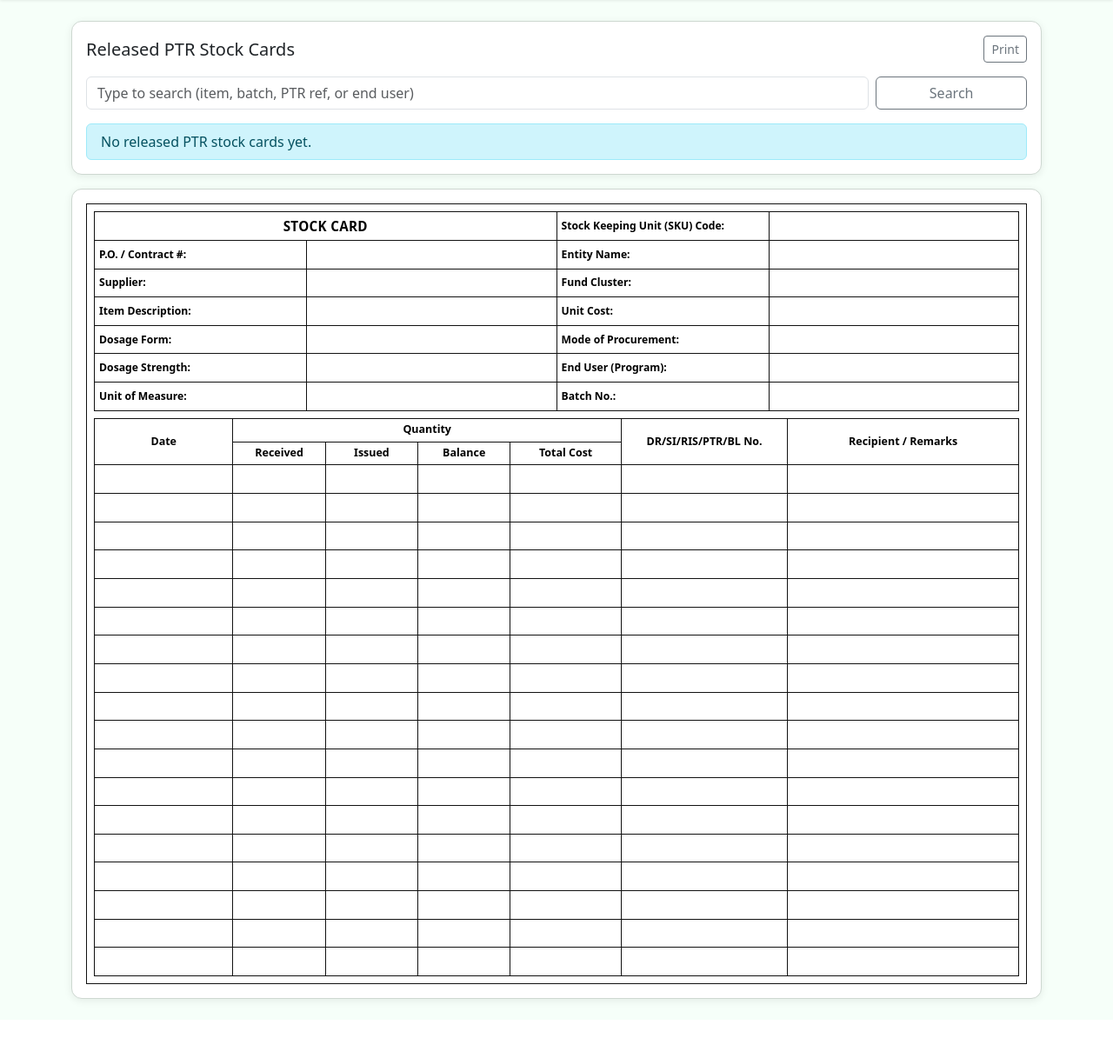
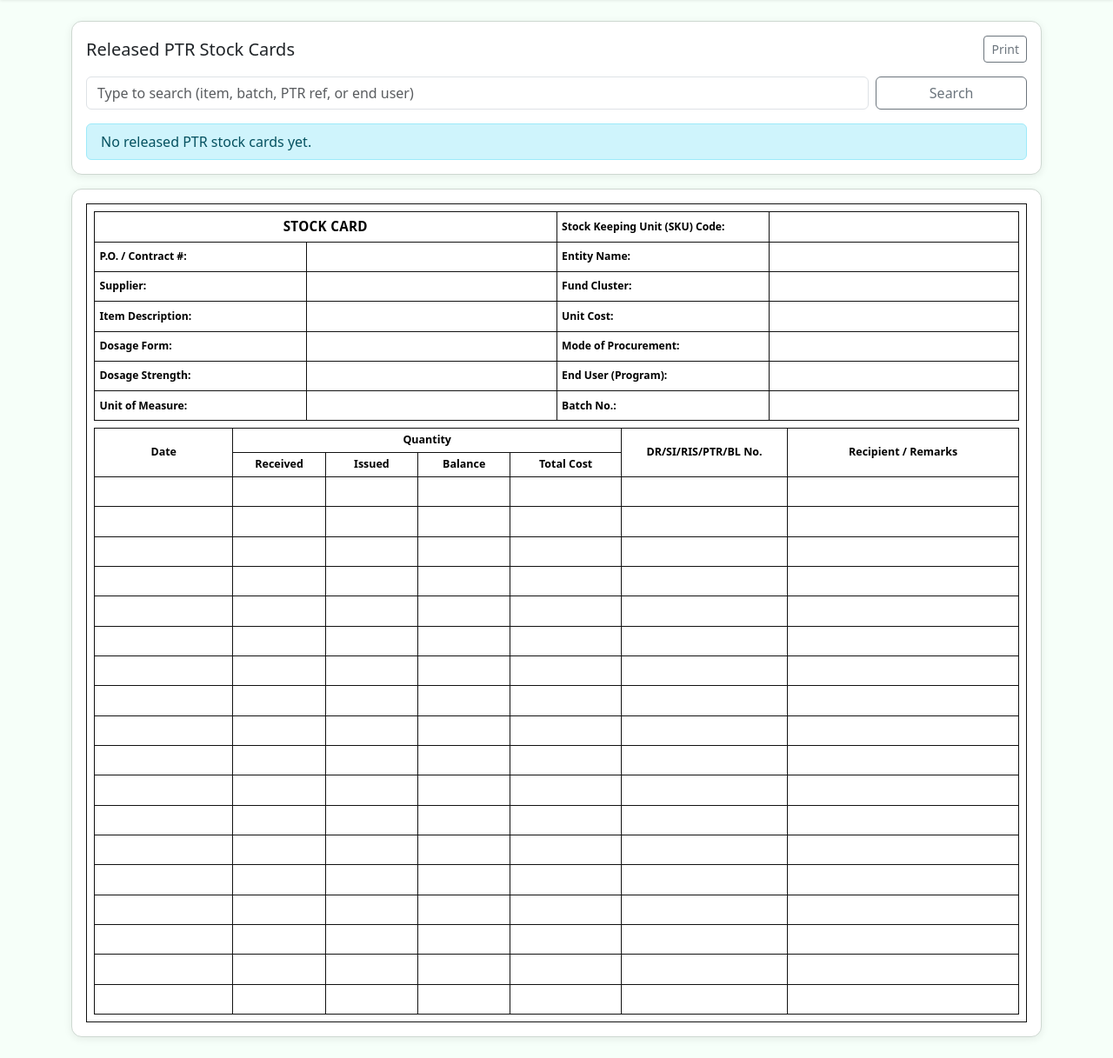
Before and after one commit to Rjcoloquit/Property-Stock-Transfer-Report, a PHP site: page /PTR/stock_card.php in a window 1280 px wide. Shown: the part 74-1291 px from the top of the page at 87% size. Before the commit the page ends 1229 px from the top, so only its background shows below. Run offline with PHP 8.4, Linux system fonts and the light colour scheme; a user stored in the database is signed in; data that the repository does not hold is empty.

Commit message:
stock card update

```diff
--- a/stock_card.php
+++ b/stock_card.php
@@ -352,10 +352,10 @@ while (count($ledgerRows) < 18) {
                             <table class="table table-bordered table-sm mb-0 stock-card-ledger-table">
                                 <thead>
                                     <tr>
-                                        <th rowspan="2" class="stock-col-date">Date</th>
+                                        <th rowspan="2" class="stock-col-date text-center">Date</th>
                                         <th colspan="4" class="text-center">Quantity</th>
-                                        <th rowspan="2" class="stock-col-ref">DR/SI/RIS/PTR/BL No.</th>
-                                        <th rowspan="2" class="stock-col-remarks">Recipient / Remarks</th>
+                                        <th rowspan="2" class="stock-col-ref text-center">DR/SI/RIS/PTR/BL No.</th>
+                                        <th rowspan="2" class="stock-col-remarks text-center">Recipient / Remarks</th>
                                     </tr>
                                     <tr>
                                         <th class="stock-col-qty text-center">Received</th>
@@ -367,12 +367,12 @@ while (count($ledgerRows) < 18) {
                                 <tbody>
                                     <?php foreach ($ledgerRows as $row): ?>
                                         <tr>
-                                            <td><input type="text" class="stock-card-line-input" value="<?= htmlspecialchars((string) ($row['entry_date'] ?? '')) ?>" readonly></td>
-                                            <td><input type="text" class="stock-card-line-input text-end" value="<?= htmlspecialchars((string) ($row['received'] ?? '')) ?>" readonly></td>
-                                            <td><input type="text" class="stock-card-line-input text-end" value="<?= htmlspecialchars((string) ($row['issued'] ?? '')) ?>" readonly></td>
-                                            <td><input type="text" class="stock-card-line-input text-end" value="<?= htmlspecialchars((string) ($row['balance'] ?? '')) ?>" readonly></td>
-                                            <td><input type="text" class="stock-card-line-input text-end" value="<?= htmlspecialchars((string) ($row['total_cost'] ?? '')) ?>" readonly></td>
-                                            <td><input type="text" class="stock-card-line-input" value="<?= htmlspecialchars((string) ($row['ref_no'] ?? '')) ?>" readonly></td>
+                                            <td class="text-center"><input type="text" class="stock-card-line-input text-center" value="<?= htmlspecialchars((string) ($row['entry_date'] ?? '')) ?>" readonly></td>
+                                            <td class="text-center"><input type="text" class="stock-card-line-input text-center" value="<?= htmlspecialchars((string) ($row['received'] ?? '')) ?>" readonly></td>
+                                            <td class="text-center"><input type="text" class="stock-card-line-input text-center" value="<?= htmlspecialchars((string) ($row['issued'] ?? '')) ?>" readonly></td>
+                                            <td class="text-center"><input type="text" class="stock-card-line-input text-center" value="<?= htmlspecialchars((string) ($row['balance'] ?? '')) ?>" readonly></td>
+                                            <td class="text-end"><input type="text" class="stock-card-line-input text-end" value="<?= htmlspecialchars((string) ($row['total_cost'] ?? '')) ?>" readonly></td>
+                                            <td class="text-center"><input type="text" class="stock-card-line-input text-center" value="<?= htmlspecialchars((string) ($row['ref_no'] ?? '')) ?>" readonly></td>
                                             <td><input type="text" class="stock-card-line-input" value="<?= htmlspecialchars((string) ($row['remarks'] ?? '')) ?>" readonly></td>
                                         </tr>
                                     <?php endforeach; ?>
--- a/style.css
+++ b/style.css
@@ -694,7 +694,7 @@ body {
 .stock-card-ledger-table th,
 .stock-card-ledger-table td {
     border-color: #111 !important;
-    padding: 0.22rem 0.32rem;
+    padding: 0.25rem 0.35rem;
     vertical-align: middle;
 }
 
@@ -703,6 +703,7 @@ body {
     font-weight: 700;
     font-size: 0.95rem;
     letter-spacing: 0.3px;
+    vertical-align: middle;
 }
 
 .stock-card-label-cell {
@@ -711,6 +712,8 @@ body {
     font-weight: 600;
     font-size: 0.76rem;
     background: #fff;
+    vertical-align: middle;
+    text-align: left;
 }
 
 .stock-card-line-input {
@@ -718,10 +721,11 @@ body {
     border-bottom: 1px solid transparent;
     border-radius: 0;
     width: 100%;
-    min-height: 20px;
+    min-height: 22px;
     font-size: 0.76rem;
-    padding: 0 2px;
+    padding: 2px 4px;
     background: transparent;
+    vertical-align: middle;
 }
 
 .stock-card-line-input:focus {
@@ -734,8 +738,14 @@ body {
     text-transform: none;
     font-size: 0.78rem;
     text-align: center;
+    vertical-align: middle;
     font-weight: 700;
     background: #fff;
+}
+
+.stock-card-ledger-table tbody td {
+    vertical-align: middle;
+    padding: 0.25rem 0.32rem;
 }
 
 .stock-col-date { width: 15%; }
```
